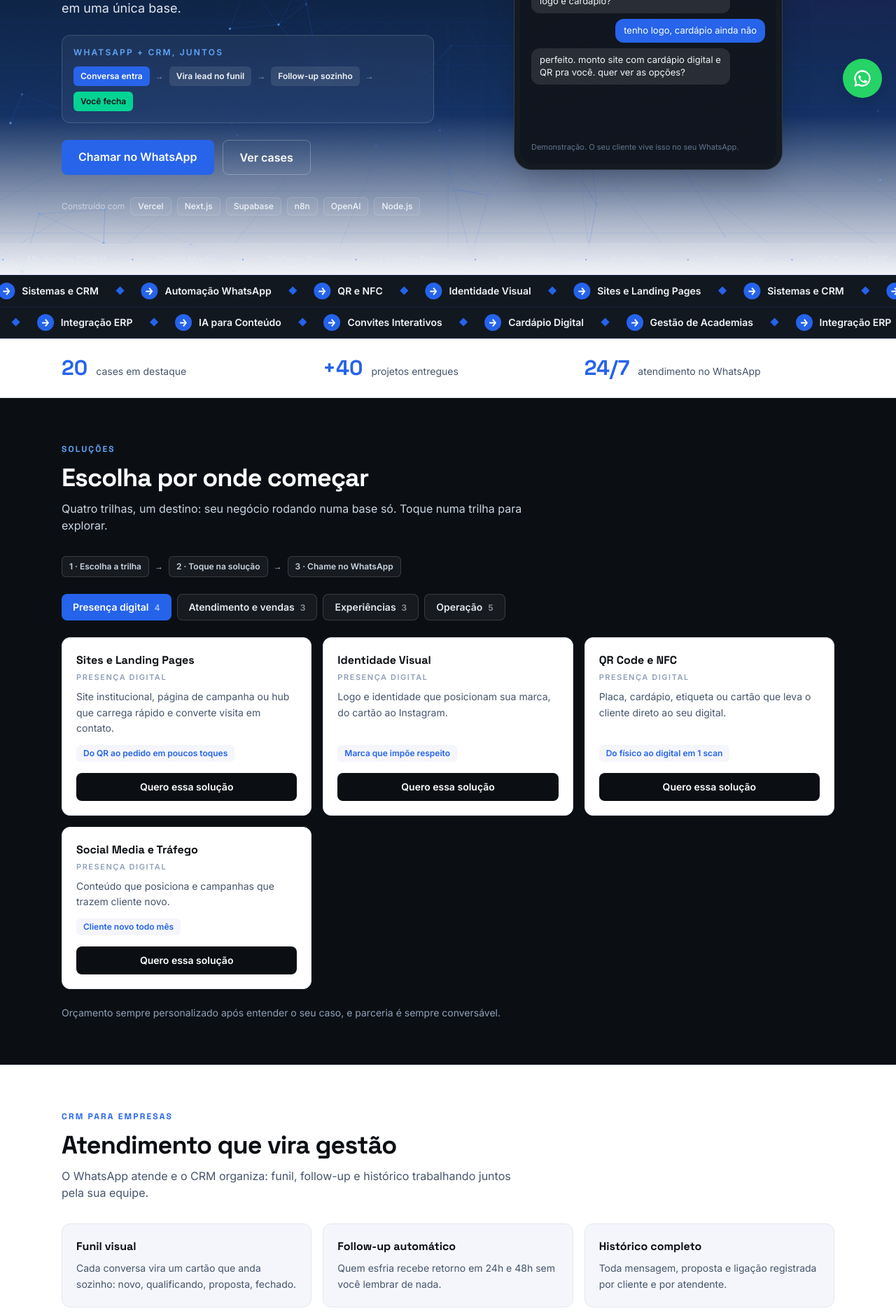
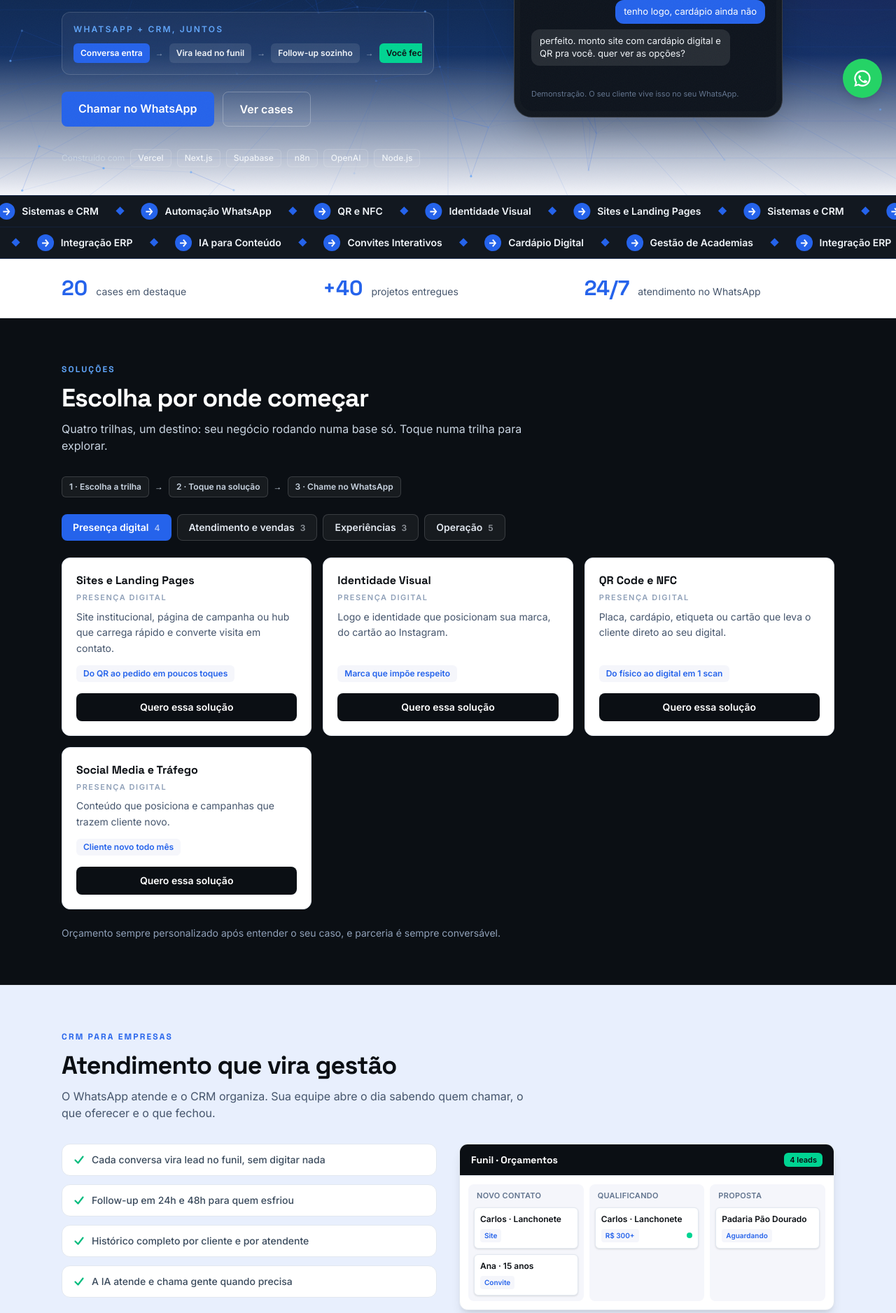
Before and after one commit to vmloboadm/i9base-site, a Next.js app: page / in a window 1280 px wide. Shown: the part 640-2517 px from the top of the page at 70% size. Built offline with nearby package versions, Linux system fonts and the light colour scheme.

Commit message:
v11: hero blend+chat imediato, CRM kanban, sem marquee duplicado

```diff
--- a/components/chat-demo.tsx
+++ b/components/chat-demo.tsx
@@ -36,7 +36,7 @@ function Typing() {
 // Demonstração do atendimento automático. Roda em loop, pausa fora da tela
 // e mostra tudo estático para quem prefere movimento reduzido.
 export function ChatDemo() {
-  const [count, setCount] = useState(0);
+  const [count, setCount] = useState(1);
   const [typing, setTyping] = useState(false);
   const reduced = useRef(false);
   const boxRef = useRef<HTMLDivElement>(null);
@@ -84,7 +84,7 @@ export function ChatDemo() {
       timers.push(
         setTimeout(() => {
           if (!alive) return;
-          setCount(0);
+          setCount(1);
           timers = [];
           run();
         }, t + 5000)
@@ -116,7 +116,7 @@ export function ChatDemo() {
           <div
             ref={boxRef}
             aria-hidden
-            className="flex h-72 flex-col gap-2 overflow-hidden px-1 py-3"
+            className="flex h-60 flex-col gap-2 overflow-hidden px-1 py-3"
           >
             {visible.map((m, i) => (
               <div
--- a/components/sections.tsx
+++ b/components/sections.tsx
@@ -149,15 +149,15 @@ export function Hero() {
             Disponível para novos projetos
           </p>
         </div>
-        <div className="mx-auto mt-6 max-w-xl">
+        <div className="mx-auto mt-6 max-w-md">
           <Image
             src="/logo-dark.png"
             alt="i9BASE"
             width={1420}
             height={371}
             priority
-            sizes="(max-width: 768px) 100vw, 576px"
-            className="h-auto w-full"
+            sizes="(max-width: 768px) 100vw, 448px"
+            className="h-auto w-full mix-blend-screen"
           />
           <p className="mt-4 text-center font-display text-sm font-bold uppercase tracking-[0.22em] text-i9-blue-soft">
             {SLOGAN}
@@ -177,20 +177,20 @@ export function Hero() {
               <p className="text-xs font-bold uppercase tracking-[0.18em] text-i9-blue-soft">
                 WhatsApp + CRM, juntos
               </p>
-              <div className="mt-3 flex flex-wrap items-center gap-2 text-xs font-semibold">
-                <span className="rounded-md bg-i9-blue px-2.5 py-1.5 text-white">
+              <div className="mt-3 flex flex-nowrap items-center gap-2 overflow-x-auto text-xs font-semibold">
+                <span className="shrink-0 rounded-md bg-i9-blue px-2.5 py-1.5 text-white">
                   Conversa entra
                 </span>
-                <span aria-hidden className="text-slate-400">→</span>
-                <span className="rounded-md bg-white/10 px-2.5 py-1.5 text-slate-100">
+                <span aria-hidden className="shrink-0 text-slate-400">→</span>
+                <span className="shrink-0 rounded-md bg-white/10 px-2.5 py-1.5 text-slate-100">
                   Vira lead no funil
                 </span>
-                <span aria-hidden className="text-slate-400">→</span>
-                <span className="rounded-md bg-white/10 px-2.5 py-1.5 text-slate-100">
+                <span aria-hidden className="shrink-0 text-slate-400">→</span>
+                <span className="shrink-0 rounded-md bg-white/10 px-2.5 py-1.5 text-slate-100">
                   Follow-up sozinho
                 </span>
-                <span aria-hidden className="text-slate-400">→</span>
-                <span className="rounded-md bg-emerald-400 px-2.5 py-1.5 text-i9-ink">
+                <span aria-hidden className="shrink-0 text-slate-400">→</span>
+                <span className="shrink-0 rounded-md bg-emerald-400 px-2.5 py-1.5 text-i9-ink">
                   Você fecha
                 </span>
               </div>
@@ -226,17 +226,6 @@ export function Hero() {
             </div>
           </div>
           <ChatDemo />
-        </div>
-      </div>
-      <div className="relative border-t border-white/10 bg-white/5 py-3 backdrop-blur-sm">
-        <div className="flex overflow-hidden">
-          <div className="animate-marquee flex shrink-0 items-center gap-8 pr-8">
-            {[...OFERTAS, ...OFERTAS].map((n, i) => (
-              <span key={i} className="whitespace-nowrap text-sm font-medium text-slate-200">
-                {n} <span className="ml-8 text-i9-blue-soft">·</span>
-              </span>
-            ))}
-          </div>
         </div>
       </div>
     </section>
@@ -437,60 +426,95 @@ export function InvitePhone() {
 }
 
 export function CrmSection() {
-  const benefits = [
+  const checks = [
+    'Cada conversa vira lead no funil, sem digitar nada',
+    'Follow-up em 24h e 48h para quem esfriou',
+    'Histórico completo por cliente e por atendente',
+    'A IA atende e chama gente quando precisa',
+  ];
+  const cols = [
     {
-      name: "Funil visual",
-      desc: "Cada conversa vira um cartão que anda sozinho: novo, qualificando, proposta, fechado.",
+      name: 'Novo contato',
+      cards: [
+        { n: 'Carlos · Lanchonete', tag: 'Site', hot: false },
+        { n: 'Ana · 15 anos', tag: 'Convite', hot: false },
+      ],
     },
     {
-      name: "Follow-up automático",
-      desc: "Quem esfria recebe retorno em 24h e 48h sem você lembrar de nada.",
+      name: 'Qualificando',
+      cards: [{ n: 'Carlos · Lanchonete', tag: 'R$ 300+', hot: true }],
     },
     {
-      name: "Histórico completo",
-      desc: "Toda mensagem, proposta e ligação registrada por cliente e por atendente.",
-    },
-    {
-      name: "Humano na hora certa",
-      desc: "A IA resolve o simples e chama sua equipe quando precisa de gente.",
-    },
-    {
-      name: "Multi-número",
-      desc: "Vários WhatsApps e atendentes na mesma base, sem misturar conversa.",
-    },
-    {
-      name: "Relatórios",
-      desc: "Origem do lead, conversão por etapa e performance de cada atendente.",
+      name: 'Proposta',
+      cards: [{ n: 'Padaria Pão Dourado', tag: 'Aguardando', hot: false }],
     },
   ];
   return (
-    <section id="crm" className="border-y border-slate-200 bg-white">
+    <section id="crm" className="border-y border-slate-200 bg-[#E8EFFD]">
       <div className="mx-auto max-w-6xl px-4 py-16 sm:px-6">
         <SectionHead
           label="CRM para empresas"
           title="Atendimento que vira gestão"
-          sub="O WhatsApp atende e o CRM organiza: funil, follow-up e histórico trabalhando juntos pela sua equipe."
+          sub="O WhatsApp atende e o CRM organiza. Sua equipe abre o dia sabendo quem chamar, o que oferecer e o que fechou."
         />
-        <div className="grid gap-4 sm:grid-cols-2 lg:grid-cols-3">
-          {benefits.map((b) => (
-            <div
-              key={b.name}
-              className="rounded-xl border border-slate-200 bg-i9-paper p-5 transition hover:-translate-y-1 hover:border-i9-blue hover:shadow-lg"
+        <div className="grid items-start gap-8 lg:grid-cols-2">
+          <div>
+            <ul className="space-y-3">
+              {checks.map((c) => (
+                <li key={c} className="flex items-start gap-2.5 rounded-xl border border-slate-200 bg-white px-4 py-3 text-sm font-medium text-i9-slate">
+                  <span className="mt-0.5 text-emerald-500">
+                    <CheckIcon />
+                  </span>
+                  {c}
+                </li>
+              ))}
+            </ul>
+            <a
+              href={waLink('Oi! Quero um CRM com WhatsApp para a minha empresa.')}
+              target="_blank"
+              rel="noopener"
+              onClick={() => track('whatsapp_click', { from: 'crm_section' })}
+              className="mt-6 inline-block rounded-lg bg-i9-blue px-6 py-3 font-semibold text-white hover:bg-i9-blue-deep"
             >
-              <p className="font-display text-base font-bold text-i9-ink">{b.name}</p>
-              <p className="mt-2 text-sm leading-relaxed text-slate-600">{b.desc}</p>
+              Quero CRM na minha empresa
+            </a>
+          </div>
+          <div aria-label="Exemplo de funil do CRM" className="overflow-hidden rounded-xl border border-slate-200 bg-white shadow-lg">
+            <div className="flex items-center justify-between border-b border-slate-200 bg-i9-ink px-4 py-3">
+              <p className="font-display text-sm font-bold text-white">Funil · Orçamentos</p>
+              <span className="rounded-md bg-emerald-400 px-2 py-0.5 text-[11px] font-bold text-i9-ink">
+                4 leads
+              </span>
             </div>
-          ))}
+            <div className="grid grid-cols-3 gap-2 p-3">
+              {cols.map((col) => (
+                <div key={col.name} className="rounded-lg bg-i9-paper p-2">
+                  <p className="px-1 text-[11px] font-bold uppercase tracking-wide text-slate-500">
+                    {col.name}
+                  </p>
+                  <div className="mt-2 space-y-2">
+                    {col.cards.map((card) => (
+                      <div key={card.n} className="rounded-md border border-slate-200 bg-white p-2 shadow-sm">
+                        <p className="text-xs font-bold text-i9-ink">{card.n}</p>
+                        <div className="mt-1.5 flex items-center justify-between">
+                          <span className="rounded bg-i9-paper px-1.5 py-0.5 text-[10px] font-semibold text-i9-blue">
+                            {card.tag}
+                          </span>
+                          {card.hot && (
+                            <span className="relative flex h-2 w-2">
+                              <span className="absolute inline-flex h-full w-full animate-ping rounded-full bg-emerald-400 opacity-60" />
+                              <span className="relative inline-flex h-2 w-2 rounded-full bg-emerald-400" />
+                            </span>
+                          )}
+                        </div>
+                      </div>
+                    ))}
+                  </div>
+                </div>
+              ))}
+            </div>
+          </div>
         </div>
-        <a
-          href={waLink("Oi! Quero um CRM com WhatsApp para a minha empresa.")}
-          target="_blank"
-          rel="noopener"
-          onClick={() => track("whatsapp_click", { from: "crm_section" })}
-          className="mt-6 inline-block rounded-lg bg-i9-blue px-6 py-3 font-semibold text-white hover:bg-i9-blue-deep"
-        >
-          Quero CRM na minha empresa
-        </a>
       </div>
     </section>
   );
@@ -511,7 +535,7 @@ export function InviteEnvelope() {
       >
         <span
           aria-hidden
-          className={`absolute inset-x-6 top-2 bottom-6 rounded-lg bg-white shadow-xl transition-all duration-700 motion-safe:duration-700 ${
+          className={`absolute inset-x-6 top-2 bottom-6 rounded-lg bg-white shadow-xl transition-all duration-700 ${
             open ? "translate-y-[-38%]" : "translate-y-[-6%]"
           }`}
         >
@@ -530,7 +554,7 @@ export function InviteEnvelope() {
         <span aria-hidden className="absolute inset-0 rounded-xl bg-[#1d4ed8] shadow-2xl" />
         <span
           aria-hidden
-          className={`absolute inset-x-0 top-0 h-1/2 origin-top transition-transform duration-500 motion-safe:duration-500 ${
+          className={`absolute inset-x-0 top-0 h-1/2 origin-top transition-transform duration-500 ${
             open ? "[transform:rotateX(180deg)] opacity-90" : ""
           }`}
           style={{ clipPath: "polygon(0 0, 100% 0, 50% 100%)", background: "#2563eb" }}
```
